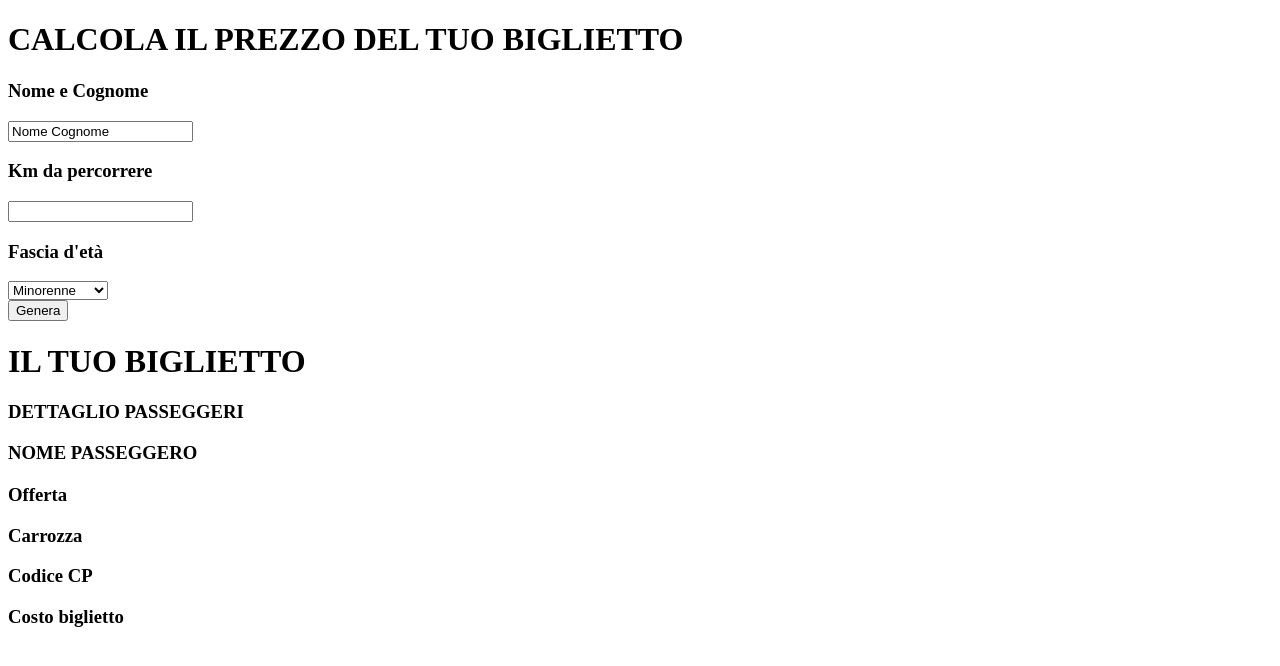
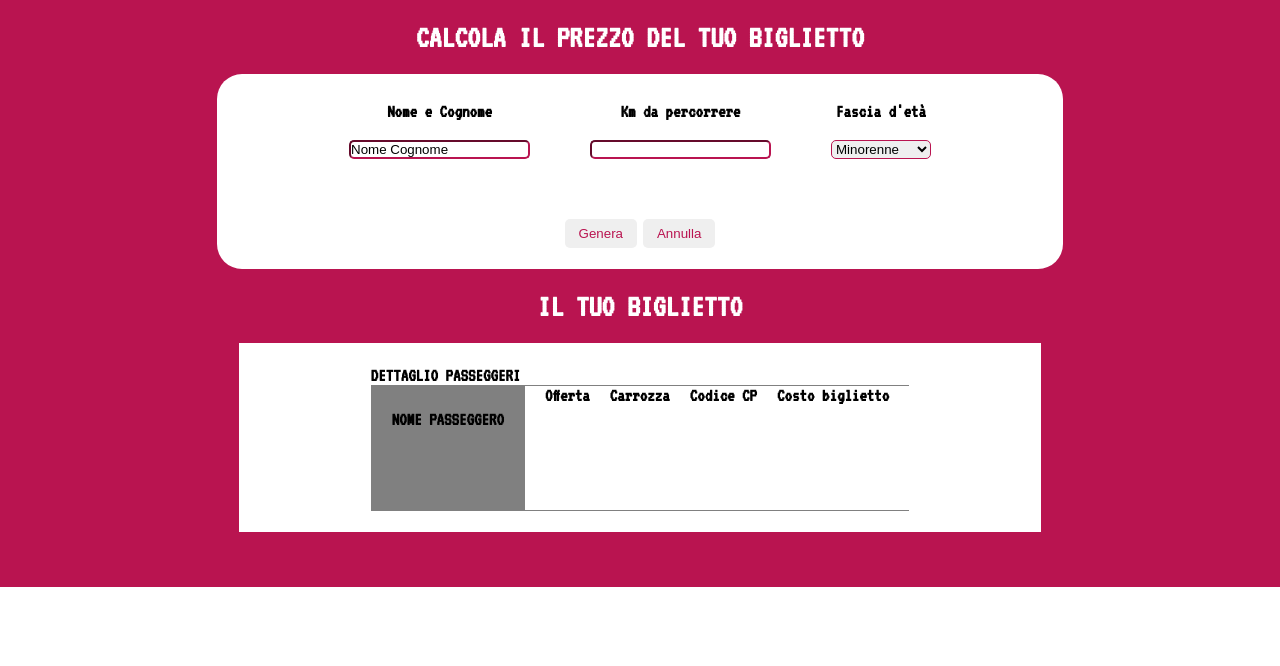
Before and after one commit to Leonomics/js-biglietto-treno-form, a plain HTML site: page index.html in a window 1280 px wide. Drawn offline with Linux system fonts and the light colour scheme.

Commit message:
improve style

```diff
--- a/css/style.css
+++ b/css/style.css
@@ -0,0 +1,136 @@
+*   {
+    box-sizing: border-box;
+    margin: 0;
+    padding: 0;
+}
+html    {
+    font-family: 'Roboto', sans-serif;
+    font-family: 'VT323', monospace;
+}
+
+.main_container   {
+    background-color: #b91450;
+    padding-bottom: 55px;
+}
+
+.box_container  {
+    max-width: 836px;
+    margin: 0 auto;
+}
+
+input   {
+    border-color: #b91450;
+    border-radius: 5px;
+}
+
+select  {
+    border-color: #b91450;
+    border-radius: 5px;
+}
+
+h1  {
+    color: white;
+    margin-top: 21px;
+    margin-bottom: 21px;
+}
+
+.box_wrapper    {
+    display: flex;
+    flex-direction: column;
+    align-items: center;
+}
+
+.cards_wrapper  {
+    display: flex;
+    margin-bottom: 60px;
+}
+
+.rectangular_card   {
+    display: flex;
+    flex-direction: column;
+    align-items: center;
+    background-color: white;
+    padding-left: 132px;
+    padding-right: 132px;
+    border-radius: 25px;
+    padding-bottom: 21px;
+}
+
+.rectangular_card_biglietto {
+    display: flex;
+    flex-direction: column;
+    align-items: center;
+    background-color: white;
+    padding-left: 132px;
+    padding-right: 132px;
+    padding-bottom: 21px;
+    padding-top: 23px;
+}
+
+.dettaglio_passeggeri   {
+    align-self: flex-start;
+}
+
+.user_credentials_title {
+    margin-top: 28px;
+    margin-bottom: 19px;
+}
+
+.user_km_title  {
+    margin-top: 28px;
+    margin-bottom: 19px;
+}
+
+.user_age_title {
+    margin-top: 28px;
+    margin-bottom: 19px;
+}
+
+.card   {
+    display: flex;
+    flex-direction: column;
+    align-items: center;
+}
+
+.km_card    {
+    margin-left: 60px;
+    margin-right: 60px;
+}
+
+button  {
+    width: 72px;
+    height: 29px;
+    color: #b91450;
+    border-radius: 5px;
+    border-color: transparent;
+}
+
+button:hover    {
+    border-color: gold;
+}
+
+.passenger_data_table   {
+    display: flex;
+
+}
+
+.nome_passeggero_block  {
+    background-color: #808080;
+    padding-left: 21px;
+    padding-right: 21px;
+    padding-top: 25px;
+}
+
+.ticket_elements_wrapper    {
+    display: flex;
+    border-top: 1px solid gray;
+    border-bottom: 1px solid gray;
+    height: 126px;
+    padding-left: 20px;
+    padding-right: 20px;
+
+}
+
+.ticket_element:not(.last_ticket_element)   {
+    margin-right: 20px;
+}
--- a/index.html
+++ b/index.html
@@ -6,25 +6,28 @@
     <meta name="viewport" content="width=device-width, initial-scale=1.0">
     <title>Calcola il prezzo del tuo biglietto</title>
     <link rel="stylesheet" href="css/style.css">
+    <link rel="preconnect" href="https://fonts.googleapis.com">
+    <link rel="preconnect" href="https://fonts.gstatic.com" crossorigin>
+    <link href="https://fonts.googleapis.com/css2?family=Roboto&family=VT323&display=swap" rel="stylesheet">
 </head>
 <body>
-    <main>
+    <main class="main_container">
         <!--USER FORM-->
-        <div>
+        <div class="box_container box_wrapper">
             <div>
                 <h1>CALCOLA IL PREZZO DEL TUO BIGLIETTO</h1>
             </div>
-
-            <div>
-                <div class="credentials_card">
+            <div class="rectangular_card">
+            <div class="cards_wrapper">
+                <div class="credentials_card card">
                     <h3 class="user_credentials_title">Nome e Cognome</h3>
                     <input type="text" id="user_name" value="Nome Cognome">
                 </div>
-                <div class="km_card">
+                <div class="km_card card">
                     <h3 class="user_km_title">Km da percorrere</h3>
                     <input type="text" id="user_km" value="">
                 </div>
-                <div class="age_card">
+                <div class="age_card card">
                     <h3 class="user_age_title">Fascia d'età</h3>
                     <select name="age_range" id="age_range">
                         <option value="minorenne">Minorenne</option>
@@ -35,45 +38,46 @@
             </div>
 
             <div>
-                <div>
-                    <input type="button" onclick="saveUserData()" id="genera_button" value="Genera">
-                </div>
-                <div>
-
-                </div>
+                <button type="button" onclick="saveUserData()" id="genera_button">
+                    Genera
+                </button>
+                <button type="button" onclick="saveUserData()" id="annulla_button">
+                    Annulla
+                </button>
+            </div>
             </div>
         </div>
 
 
-        <div>
+        <div class="box_container box_wrapper">
             <div>
                 <h1>IL TUO BIGLIETTO</h1>
             </div>
-            <div>
-                <div>
+            <div class="rectangular_card_biglietto">
+                <div class="dettaglio_passeggeri">
                     <h3>DETTAGLIO PASSEGGERI</h3>
                 </div>
                 <div class="passenger_data_table">
-                    <div>
+                    <div class="nome_passeggero_block">
                         <h3>NOME PASSEGGERO</h3>
-                        <h2 id="nome_passeggero"></h2>
+                        <h2 id="nome_passeggero"> </h2>
                     </div>
-                    <div>
+                    <div class="ticket_elements_wrapper">
                         <div class="ticket_element">
                             <b><h3>Offerta</h3></b>
-                            <h3 id="tipo_offerta"></h3>
+                            <h3 id="tipo_offerta"> </h3>
                         </div>
                         <div class="ticket_element">
                             <b><h3>Carrozza</h3></b>
-                            <h3 id="numero_carrozza"></h3>
+                            <h3 id="numero_carrozza"> </h3>
                         </div>
                         <div class="ticket_element">
                             <b><h3>Codice CP</h3></b>
-                            <h3 id="codice_cp"></h3>
+                            <h3 id="codice_cp"> </h3>
                         </div>
-                        <div class="ticket_element">
+                        <div class="ticket_element last_ticket_element">
                             <b><h3>Costo biglietto</h3></b>
-                            <h3 id="costo_biglietto"></h3>
+                            <h3 id="costo_biglietto"> </h3>
                         </div>
                     </div>
                 </div>
```
